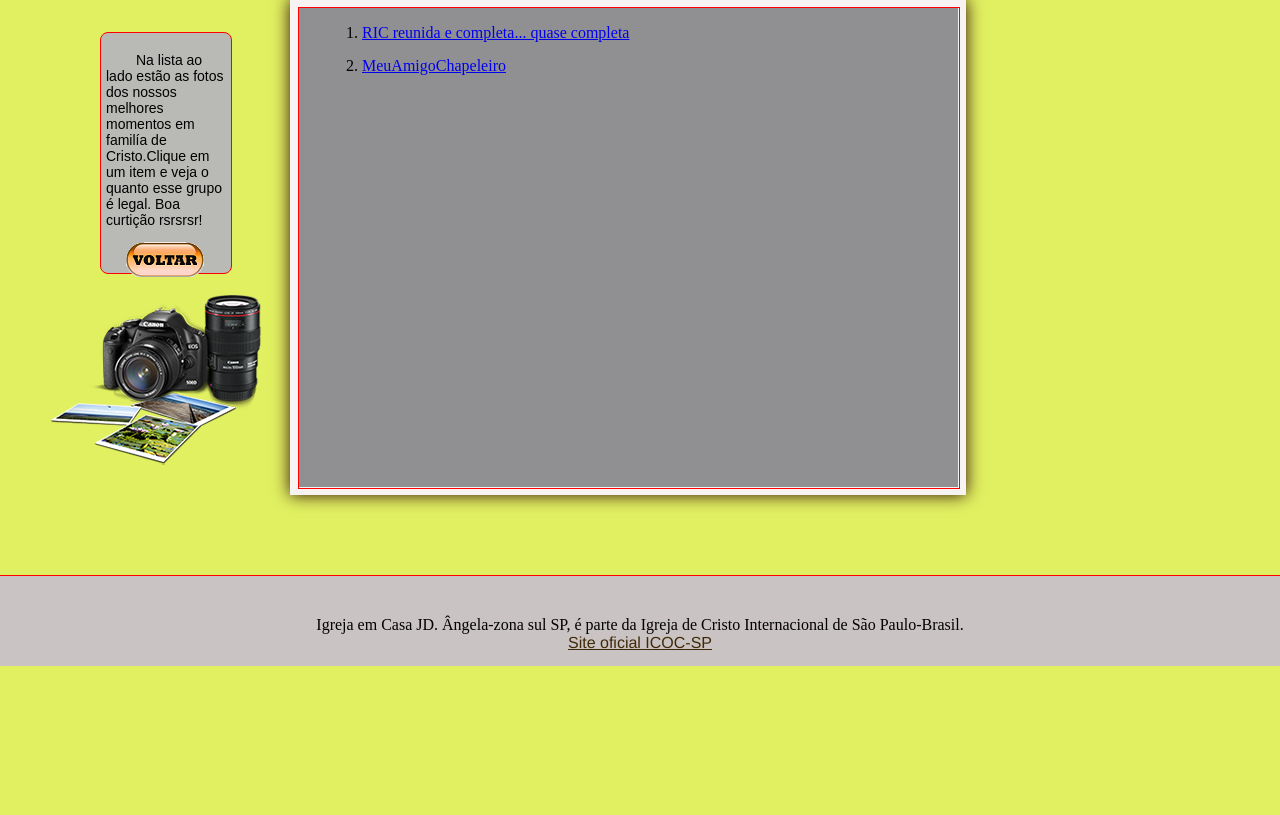
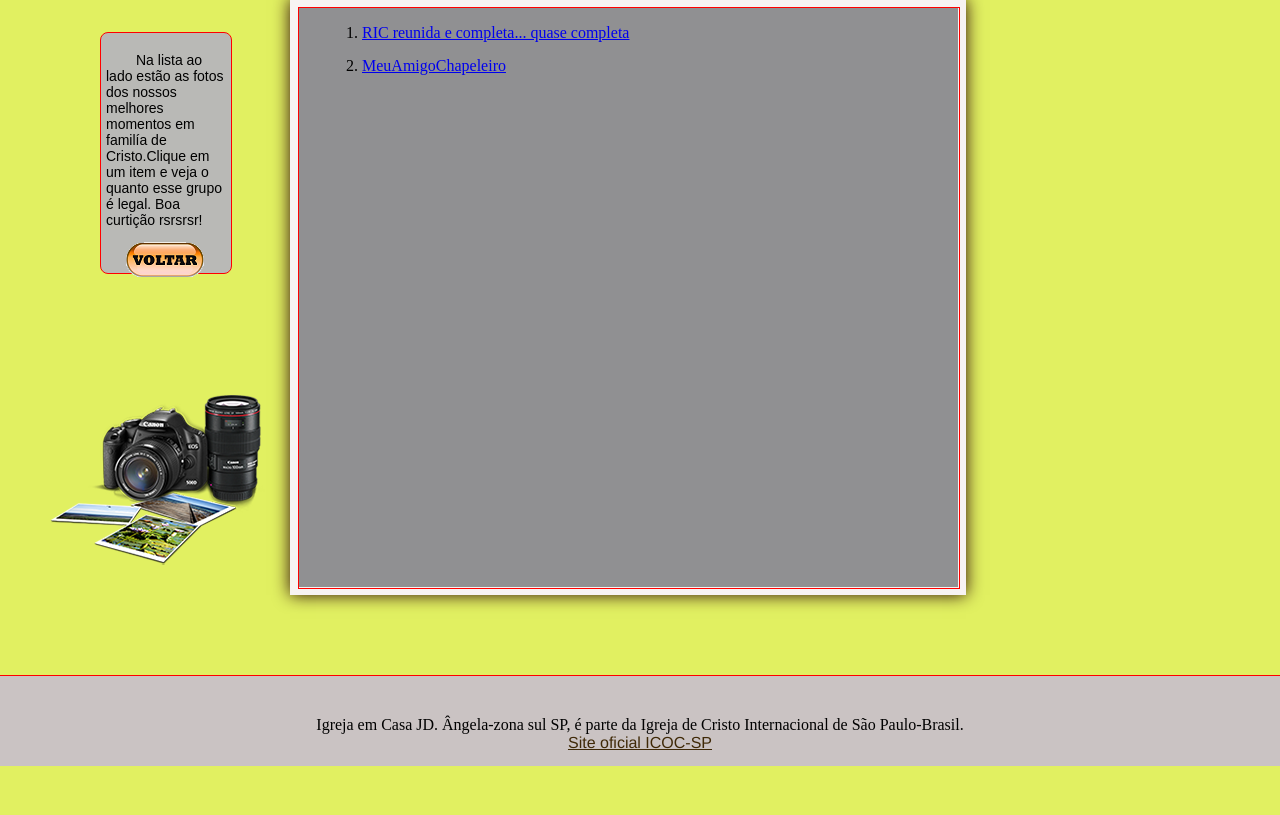
Before and after one commit to GuglielmoTargino/RIC_JD_ANGELA, a PHP site: page /fotos.html in a window 1280 px wide. Shown: the part 323-1138 px from the top of the page. Before the commit the page ends 989 px from the top, so only its background shows below. Run offline with PHP 8.4, Linux system fonts and the light colour scheme.

Commit message:
ajuste
ajuste de cx da foto.

```diff
--- a/libraries/stylesheet.css
+++ b/libraries/stylesheet.css
@@ -252,7 +252,7 @@ p{
         border: 8px solid hsl(0, 22%, 96%);
         box-shadow:  0 0 1em rgb(46, 8, 8);
         width: 660px;
-        height: 480px;
+        height: 580px;
         left: 250px;
         margin-top: 200px;
         margin-bottom: 50px;
```
